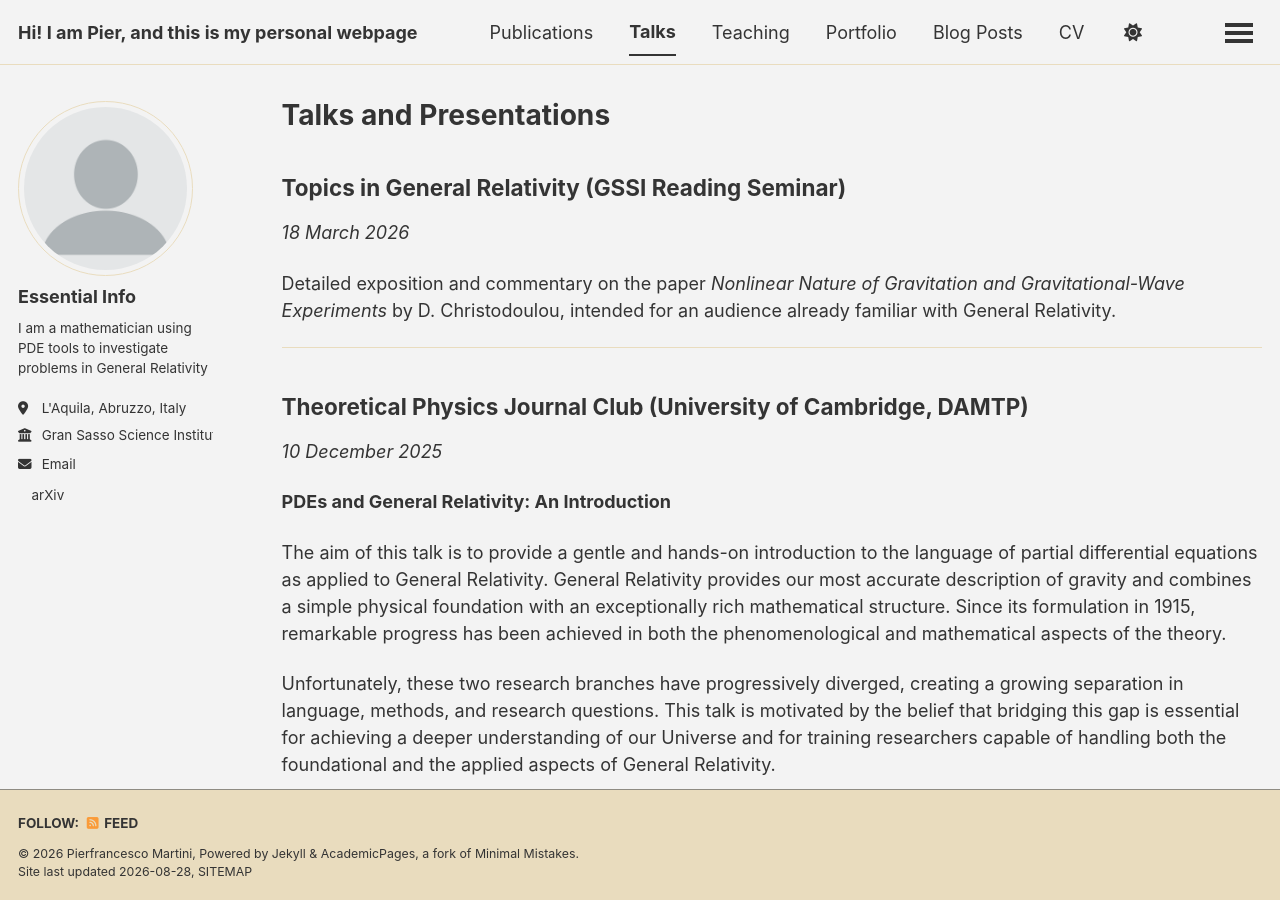
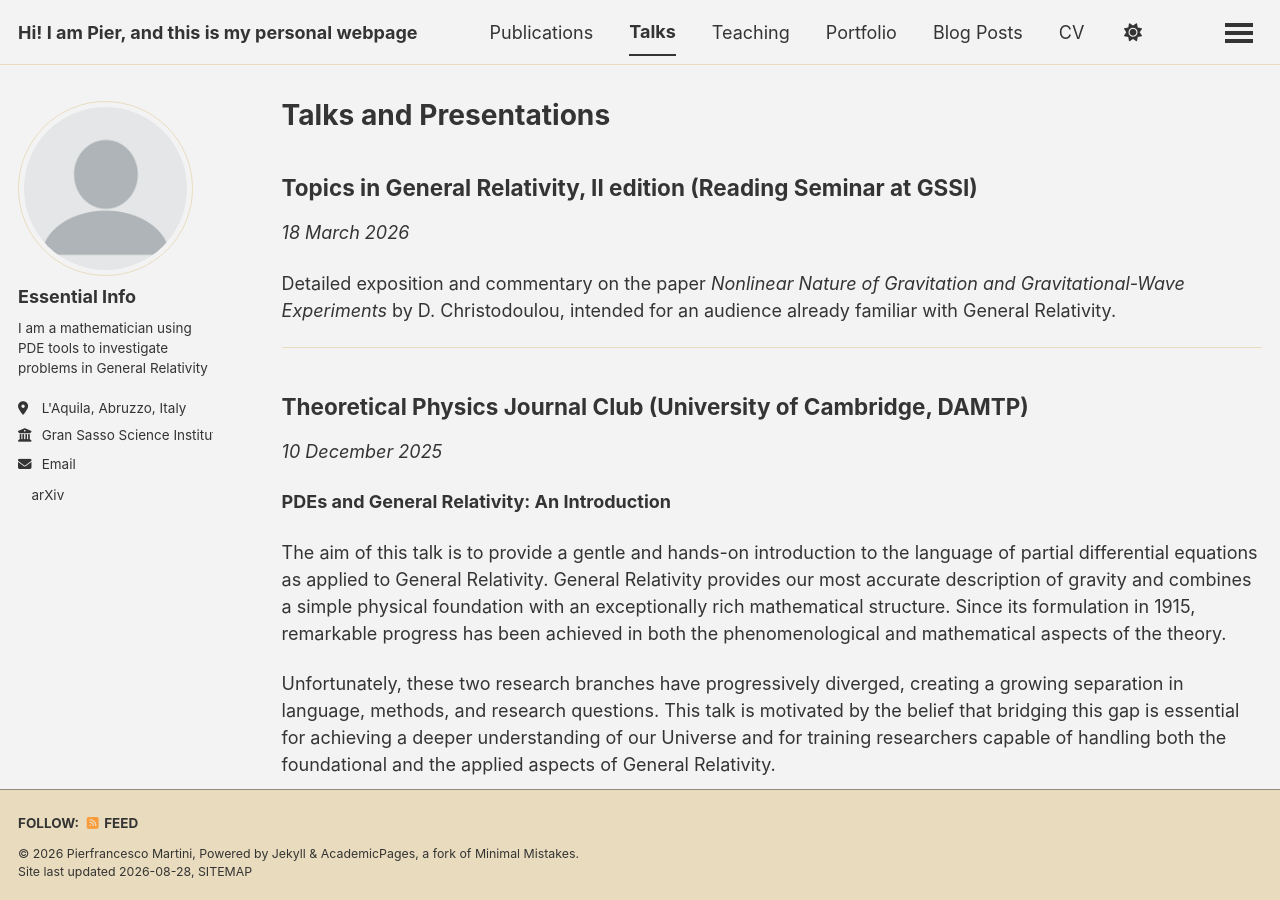
Before and after one commit to pepemartini99/pepemartini99.github.io, a Jekyll site: the page built from _pages/talks.html, in a window 1280 px wide and 900 px high. Built offline with Jekyll 4.4.1, drawn with Linux system fonts in a browser that asks for light colours; a style sheet for code colours, icons or effects is not loaded; some of the changed text lies outside the part shown.

Commit message:
Update seminar titles for clarity and edition

```diff
--- a/_pages/talks.html
+++ b/_pages/talks.html
@@ -5,7 +5,7 @@ permalink: /talks/
 author_profile: true
 ---
 
-<h2>Topics in General Relativity (GSSI Reading Seminar)</h2>
+<h2>Topics in General Relativity, II edition (Reading Seminar at GSSI)</h2>
 
 <p><em>18 March 2026</em></p>
 
@@ -92,7 +92,7 @@ of Maxwell theory formulated on a (4+1)-dimensional Myers-Perry black hole space
 
 <hr>
 
-<h2>Topics in General025</em></p>
+<h2>Topics in General Relativity, I edition (Reading Seminar at GSSI)</em></p>
 
 <p>
 Two 90-minute lectures devoted to presenting and discussing the proof of
```
